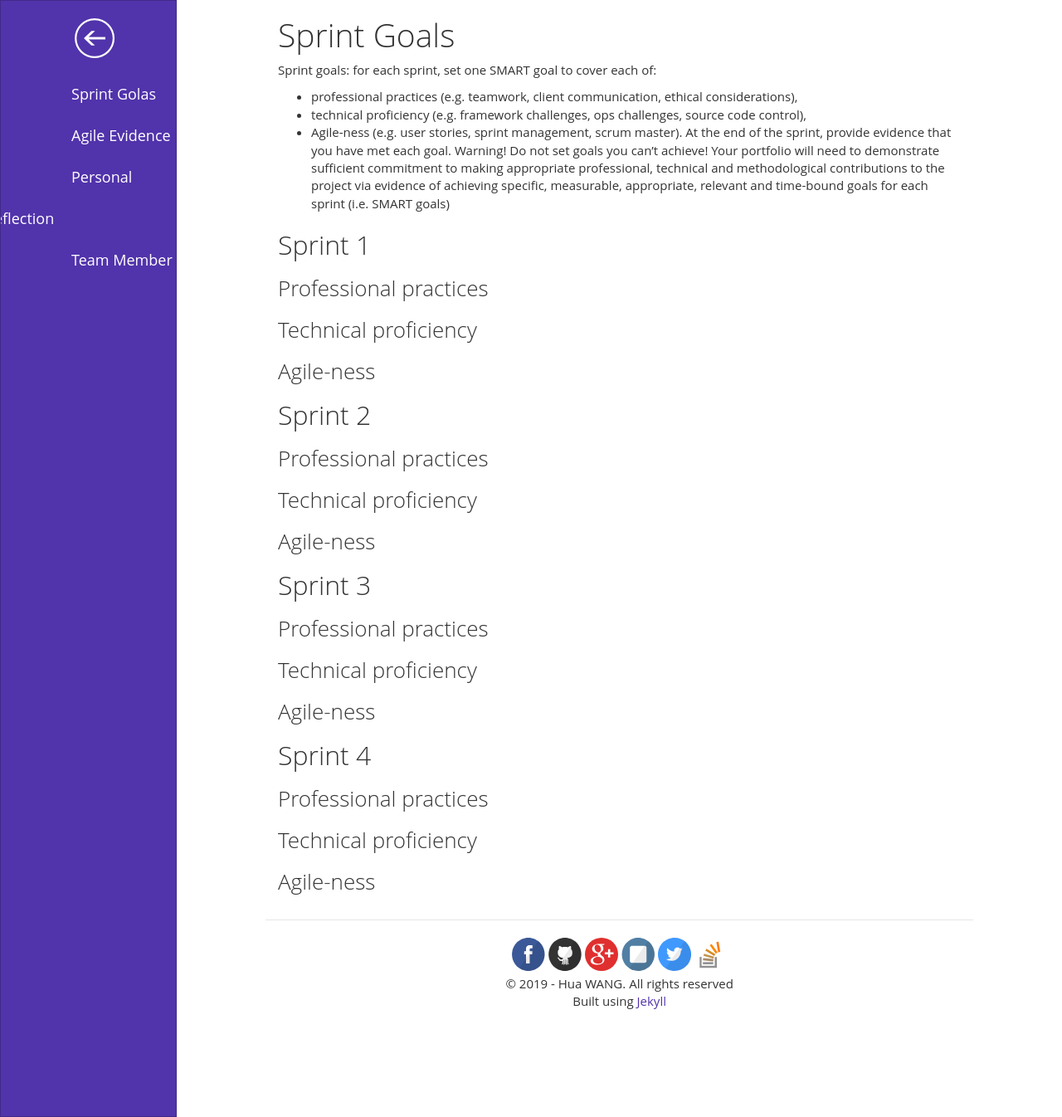
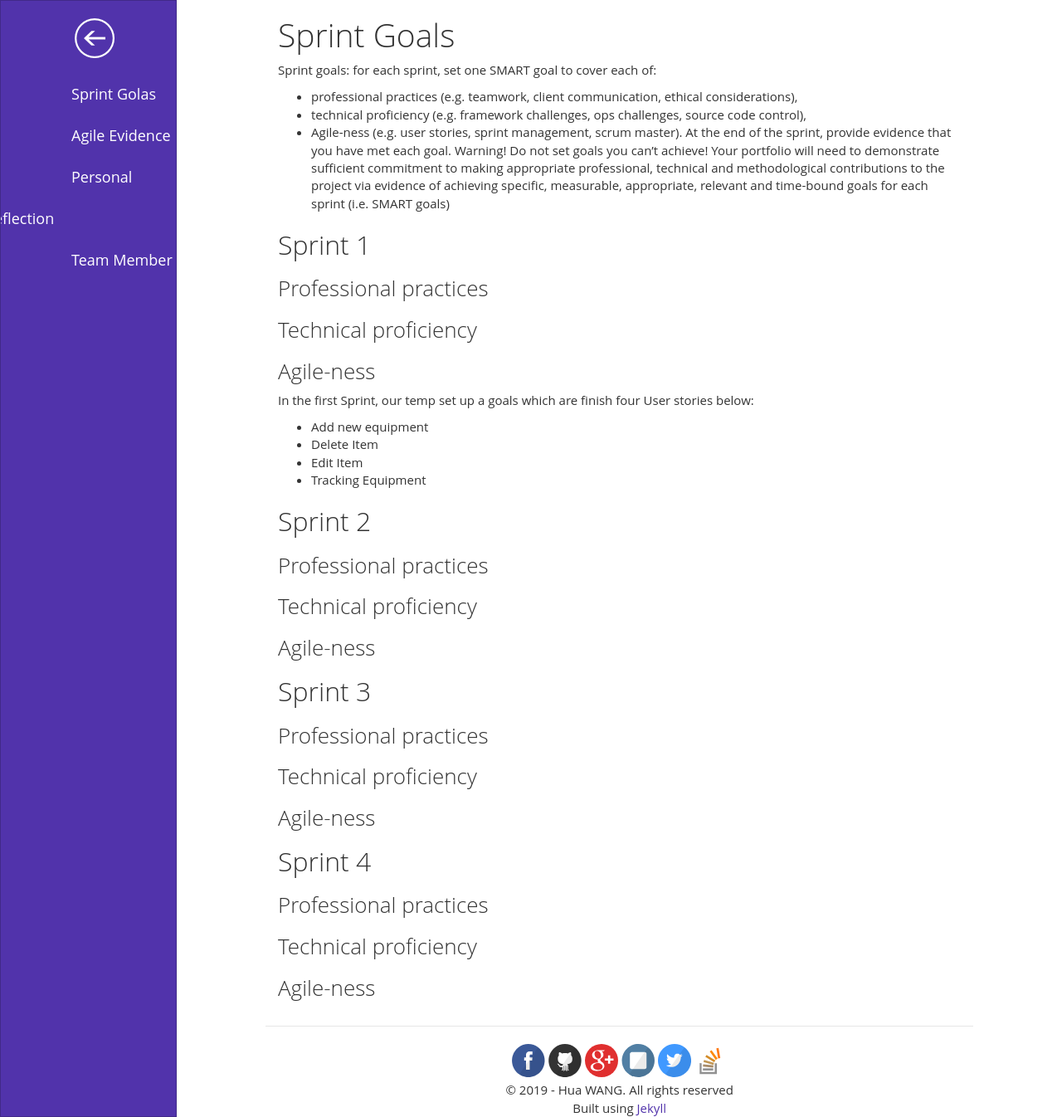
Before and after one commit to aemooooon/Software-engineering-profolio, a Jekyll site: the page built from sprintgoals/index.md, in a window 1280 px wide and 1346 px high. Shown: the whole window at 83% size. Built offline with Jekyll 4.4.1, drawn with Linux system fonts in a browser that asks for light colours; nearby versions of some CDN libraries.

Commit message:
Update index.md

```diff
--- a/sprintgoals/index.md
+++ b/sprintgoals/index.md
@@ -17,6 +17,12 @@ Your portfolio will need to demonstrate sufficient commitment to making appropri
 ### Professional practices
 ### Technical proficiency
 ### Agile-ness
+In the first Sprint, our temp set up a goals which are finish four User stories below:
+* Add new equipment
+* Delete Item
+* Edit Item
+* Tracking Equipment
+
 
 ## Sprint 2
 ### Professional practices
```
